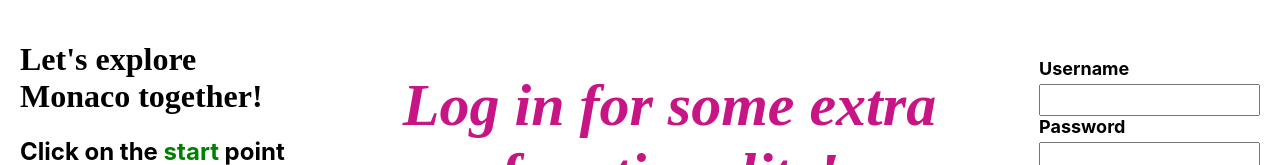
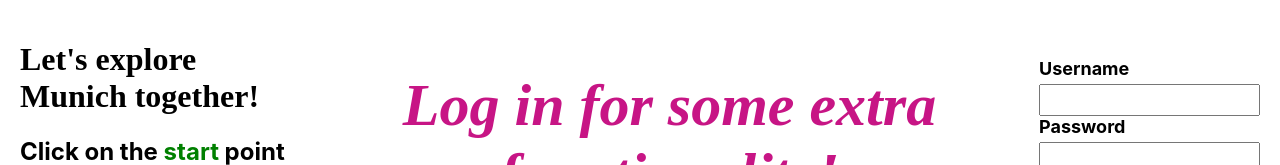
Before and after one commit to KhodaevaUliana/PathFinder, a React (Create React App) app: page / in a window 1280 px wide. Shown: the top 165 px of the page. Built offline with nearby package versions, Linux system fonts and the light colour scheme.

Commit message:
Center adjusted: Now we're exploring Munich

```diff
--- a/src/components/Header.js
+++ b/src/components/Header.js
@@ -4,7 +4,7 @@
 export default function Header({ points, distance, errorMessage, onRefresh }) {
   return (
     <div className="header">
-      <h1 className="title">Let's explore Monaco together!</h1>
+      <h1 className="title">Let's explore Munich together!</h1>
       <RoutePlottingMessage points={points} distance={distance} errorMessage={errorMessage} />
       <button onClick={onRefresh} className="refresh-button">
         Refresh
--- a/src/components/Map/MapView.js
+++ b/src/components/Map/MapView.js
@@ -19,7 +19,7 @@
   const positions = route.map(node => [node.latitude, node.longitude]);
 
   return (
-    <MapContainer center={[43.735, 7.42]} zoom={15} style={{ height: "70vh", width: "100%" }}>
+    <MapContainer center={[48.1351, 11.582]} zoom={15} style={{ height: "70vh", width: "100%" }}>
       <TileLayer
         url="https://{s}.tile.openstreetmap.org/{z}/{x}/{y}.png"
         attribution="&copy; OpenStreetMap contributors"
```
